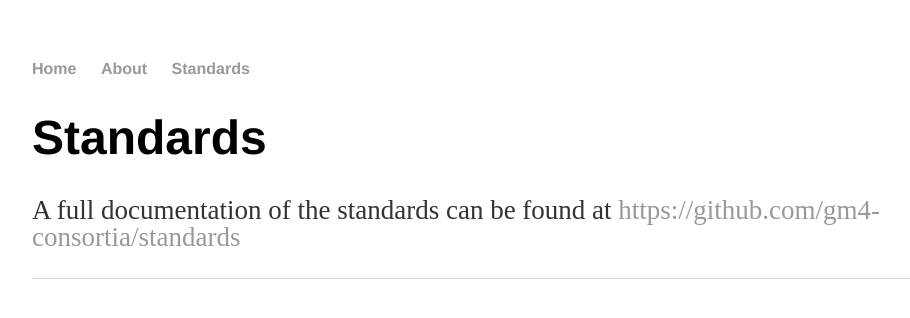
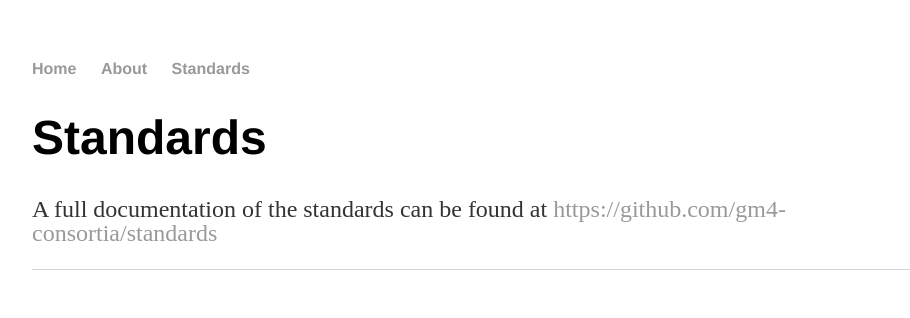
Before and after one commit to gm4-consortia/gm4-consortia.github.io, a Jekyll site: the page built from _posts/2019-04-12-standards.md, in a window 1280 px wide. Shown: the top 318 px of the page, without its empty margins (160-1070 px from the left). Built offline with Jekyll 4.4.1, drawn with Linux system fonts in a browser that asks for light colours.

Commit message:
Update post.html

```diff
--- a/_layouts/post.html
+++ b/_layouts/post.html
@@ -4,5 +4,5 @@ layout: default
 <h1>{{ page.title }}</h1>
 
 <div class="post">
-  <font size="+1">{{ content }}</font>
+  {{ content }}
 </div>
```
